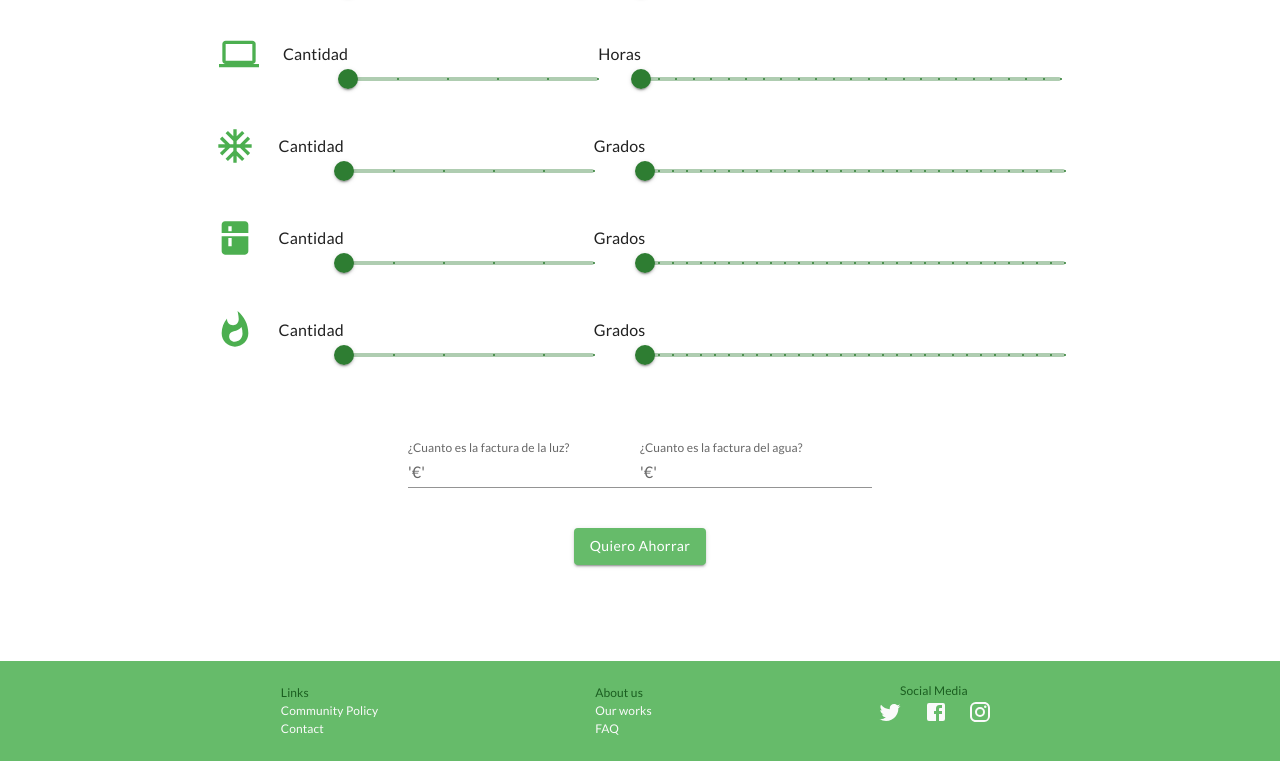
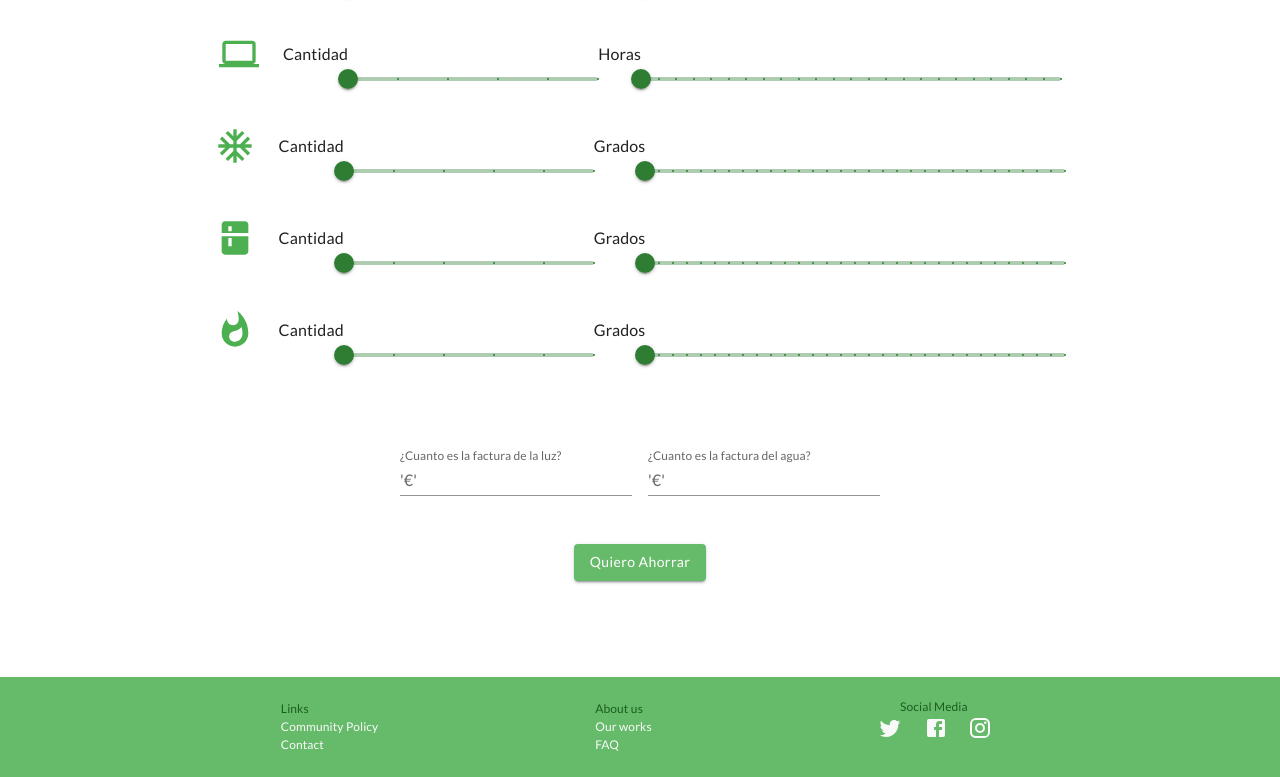
Before and after one commit to AlessHub/ecoenergy_front, a React (Vite) app: page /slider in a window 1280 px wide. Shown: the part 612-1389 px from the top of the page. Built offline with nearby package versions, Linux system fonts and the light colour scheme.

Commit message:
add style in Slider

```diff
--- a/src/views/SliderView.jsx
+++ b/src/views/SliderView.jsx
@@ -116,17 +116,16 @@ Cuéntanos cuántos dispositivos usas y el tiempo estimado de uso general para q
     </Box>
     </Container>
 
-
     <Container sx={{p:{xs:7, sm:7, md:7, xl:7}, display:'flex', flexDirection:'column', alignItems:'center' , mt:-6 }}>
     <Box>
-    <FormControl fullWidth sx={{   width: '25ch' }} variant="standard">
+    <FormControl fullWidth sx={{ m:1,  width: '25ch' }} variant="standard">
           <InputLabel htmlFor="standard-adornment-amount">¿Cuanto es la factura de la luz?</InputLabel>
           <Input
             id="standard-adornment-amount"
             startAdornment={<InputAdornment position="start">'€'</InputAdornment>}
           />
         </FormControl>
-        <FormControl  sx={{   width: '25ch' }} variant="standard">
+        <FormControl  sx={{  m:1, width: '25ch' }} variant="standard">
           <InputLabel htmlFor="standard-adornment-amount">¿Cuanto es la factura del agua?</InputLabel>
           <Input
             id="standard-adornment-amount"
```
